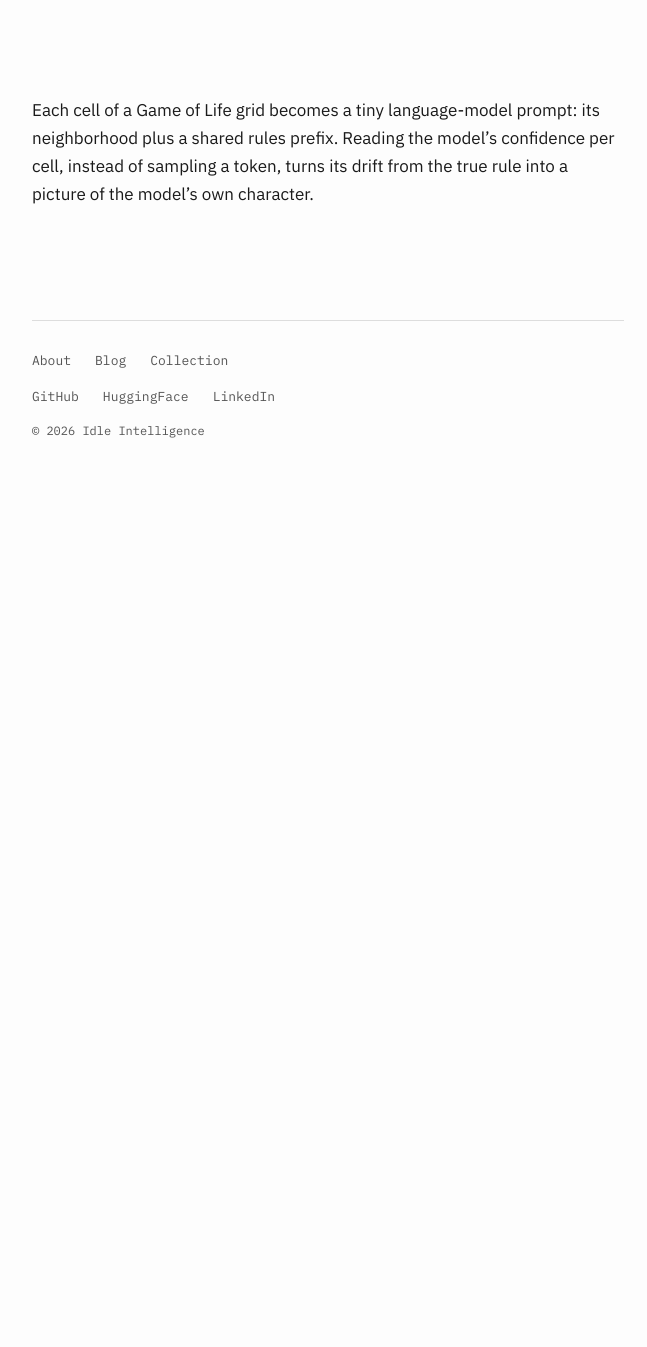
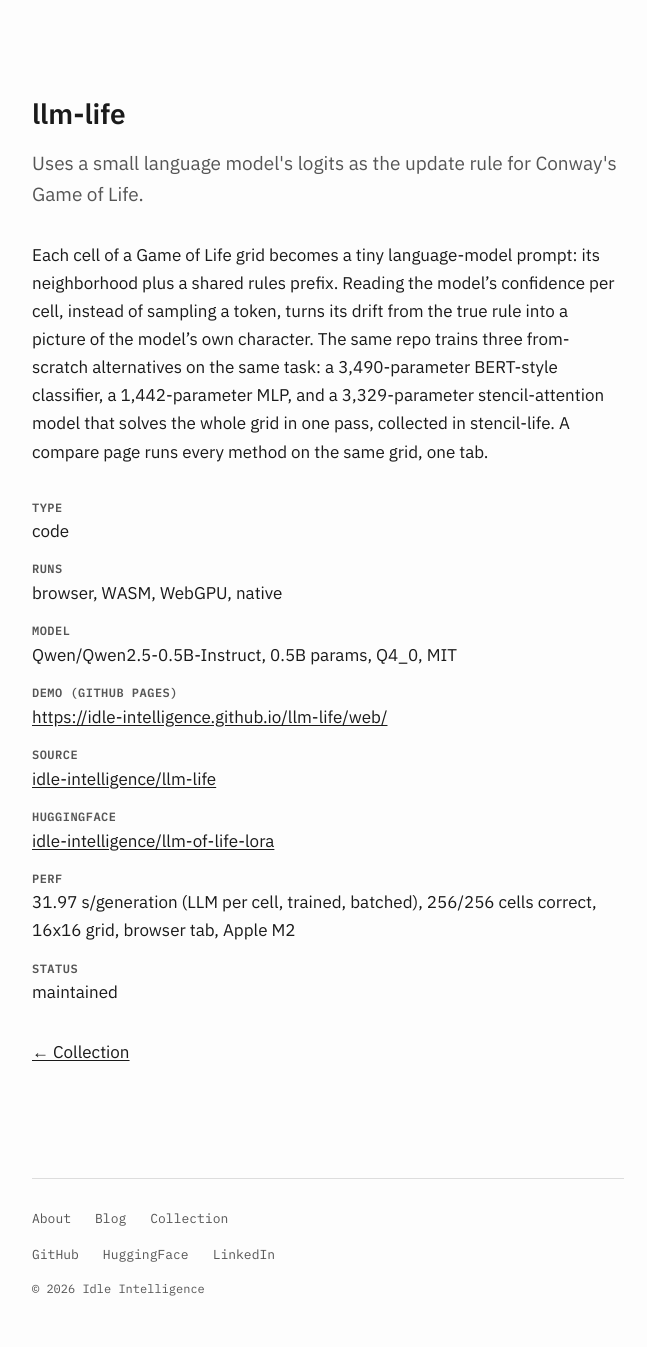
Before and after one commit to idle-intelligence/site, a Jekyll site: the page built from _collection/llm-life.md, in a window 1280 px wide. Shown: the whole page, without its empty margins (312-959 px from the left). Built offline with Jekyll 4.4.1, drawn with Linux system fonts in a browser that asks for light colours; before the commit the page ends 900 px from its top, so only the background shows below that.

Commit message:
collection: fix llm-life (public repo, demo, perf number) and llm-web pages link

```diff
--- a/_collection/llm-life.md
+++ b/_collection/llm-life.md
@@ -1,22 +1,29 @@
 ---
-layout: default
+layout: card
 title: llm-life
-repo: ""
-hf: ""
+kind: code
+task_group: Cellular automata
+repo: idle-intelligence/llm-life
+hf: idle-intelligence/llm-of-life-lora
 demo: ""
+demo_pages: "https://idle-intelligence.github.io/llm-life/web/"
 original_model: Qwen/Qwen2.5-0.5B-Instruct
 dataset: ""
-perf_highlight: "154.3 ms/cell, batched variant A, WebGPU tab, Apple M2"
+perf_highlight: 31.97 s/generation (LLM per cell, trained, batched), 256/256 cells correct, 16x16 grid, browser tab, Apple M2
 what_is: Uses a small language model's logits as the update rule for Conway's Game of Life.
 runs: browser, WASM, WebGPU, native
 model_size: 0.5B params, Q4_0
 license: MIT
-status: not yet published
+status: maintained
 blurb: >-
-  Each cell of a Game of Life grid becomes a tiny language-model prompt:
-  its neighborhood plus a shared rules prefix. Reading the model's
-  confidence per cell, instead of sampling a token, turns its drift from
-  the true rule into a picture of the model's own character.
+  Each cell of a Game of Life grid becomes a tiny language-model prompt: its
+  neighborhood plus a shared rules prefix. Reading the model's confidence per
+  cell, instead of sampling a token, turns its drift from the true rule into a
+  picture of the model's own character. The same repo trains three from-scratch
+  alternatives on the same task: a 3,490-parameter BERT-style classifier, a
+  1,442-parameter MLP, and a 3,329-parameter stencil-attention model that solves
+  the whole grid in one pass, collected in stencil-life. A compare page runs
+  every method on the same grid, one tab.
 ---
 
 {{ page.blurb }}
```
Also changed, not shown: _collection/llm-web.md (+10 -5 lines).
